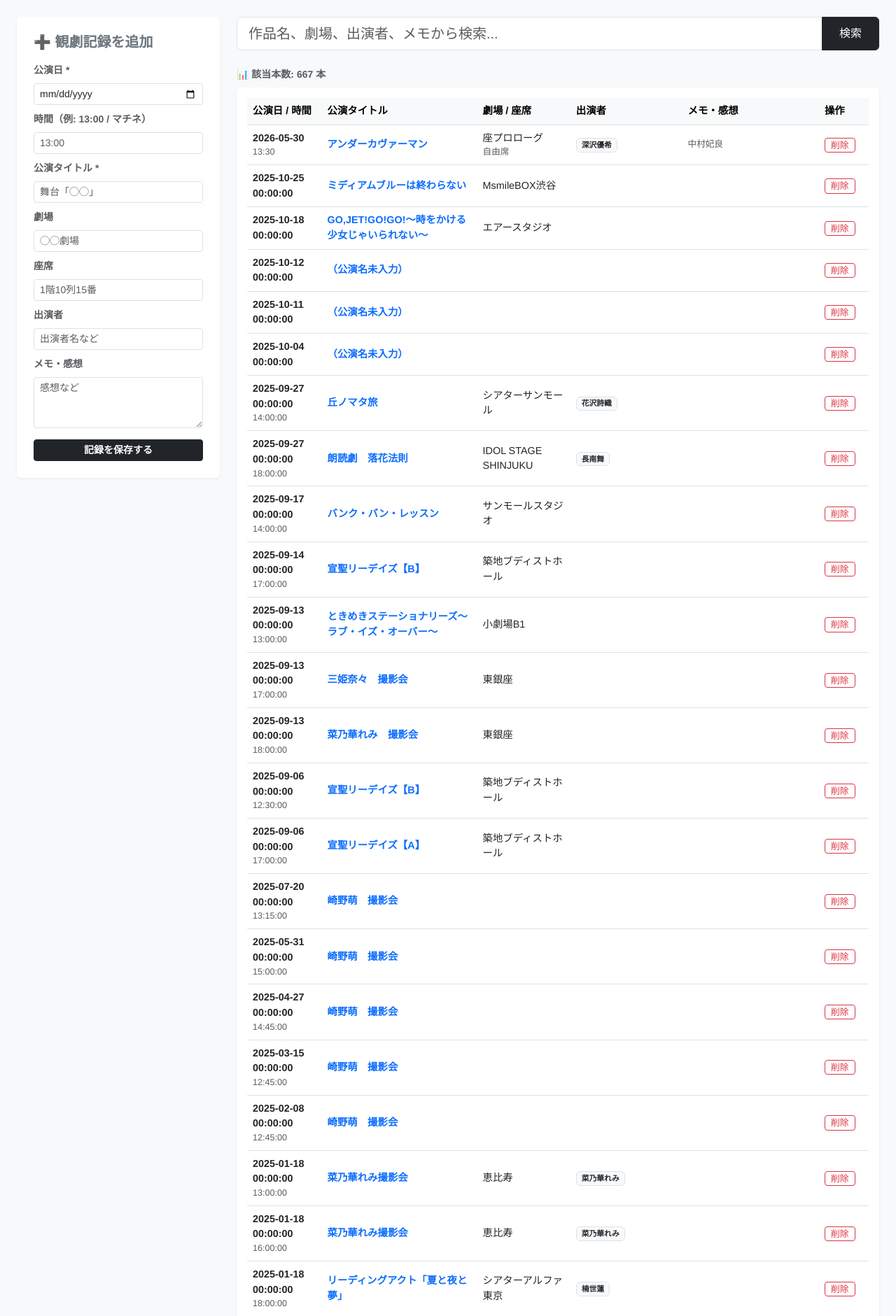
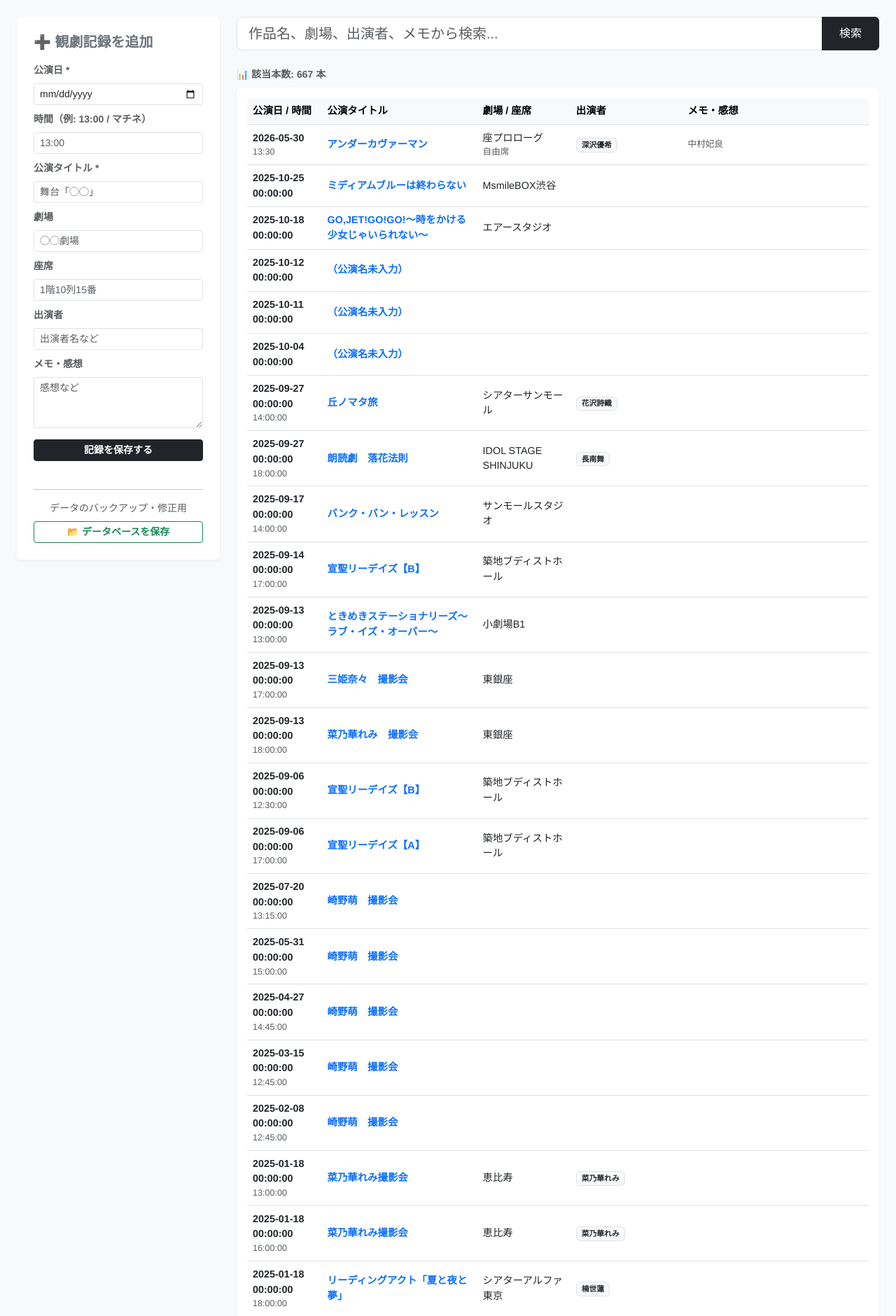
Before and after one commit to Hisao-S/theaterlog, a Flask app: page / in a window 1280 px wide. Shown: the part 56-1937 px from the top of the page at 70% size. Run offline with Flask 3, Linux system fonts and the light colour scheme; data comes from the database, SQL or seed files in the repository.

Commit message:
Update index.html

```diff
--- a/templates/index.html
+++ b/templates/index.html
@@ -25,7 +25,7 @@
         <div class="col-md-3 mb-4">
             <div class="card p-4">
                 <h5 class="card-title mb-3 fw-bold text-secondary">➕ 観劇記録を追加</h5>
-                <form method="POST">
+                <form method="POST" class="mb-4">
                     <div class="mb-2">
                         <label class="form-label text-muted small fw-bold">公演日 *</label>
                         <input type="date" name="date" class="form-control form-control-sm" required>
@@ -56,6 +56,12 @@
                     </div>
                     <button type="submit" class="btn btn-dark w-100 fw-bold btn-sm">記録を保存する</button>
                 </form>
+
+                <hr>
+                <div class="text-center">
+                    <p class="text-muted small mb-2">データのバックアップ・修正用</p>
+                    <a href="/download-db" class="btn btn-outline-success w-100 fw-bold btn-sm">📂 データベースを保存</a>
+                </div>
             </div>
         </div>
 
@@ -80,8 +86,7 @@
                             <th style="width: 25%">公演タイトル</th>
                             <th style="width: 15%">劇場 / 座席</th>
                             <th style="width: 18%">出演者</th>
-                            <th style="width: 22%">メモ・感想</th>
-                            <th style="width: 8%">操作</th>
+                            <th style="width: 30%">メモ・感想</th>
                         </tr>
                     </thead>
                     <tbody>
@@ -98,17 +103,10 @@
                             </td>
                             <td><span class="badge bg-light text-dark border text-wrap text-start">{{ log.handler }}</span></td>
                             <td class="text-muted small" style="white-space: pre-wrap;">{{ log.memo }}</td>
-                            <td>
-                                <form method="POST" onsubmit="return confirm('この観劇記録を本当に削除しますか？');">
-                                    <input type="hidden" name="action" value="delete">
-                                    <input type="hidden" name="log_id" value="{{ log.rowid }}">
-                                    <button type="submit" class="btn btn-outline-danger btn-sm py-0 px-2" style="font-size: 0.8rem;">削除</button>
-                                </form>
-                            </td>
                         </tr>
                         {% else %}
                         <tr>
-                            <td colspan="6" class="text-center text-muted py-4">記録が見つかりませんでした。</td>
+                            <td colspan="5" class="text-center text-muted py-4">記録が見つかりませんでした。</td>
                         </tr>
                         {% endfor %}
                     </tbody>
```
